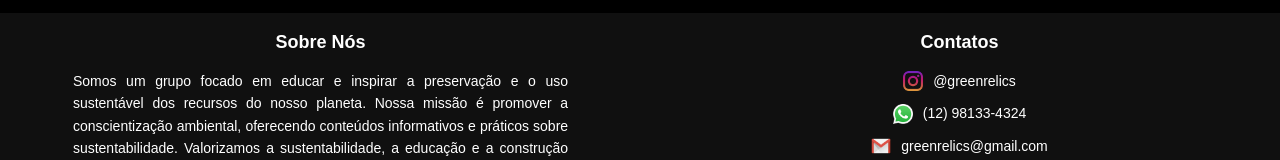
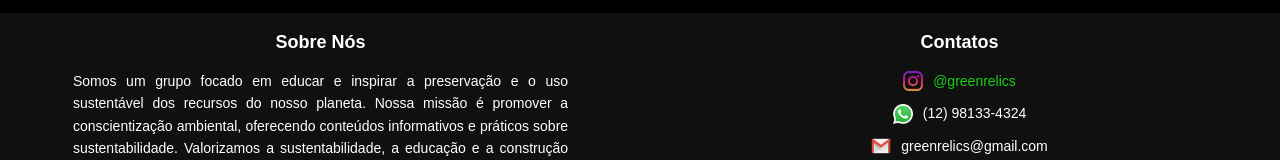
Before and after one commit to rafael-staine/greenrelics, a plain HTML site: page index.html in a window 1280 px wide. In both pictures the pointer is over the element "@greenrelics". Shown: the part 4328-4488 px from the top of the page. Drawn offline with Linux system fonts and the light colour scheme.

Commit message:
atualizando footer

```diff
--- a/css/style2.css
+++ b/css/style2.css
@@ -364,6 +364,11 @@ header {
     line-height: 1.6;
 }
 
+.text-social:hover {
+    color: var(--green2);
+    transition: 0.3s;
+  }
+
 .item {
     display: flex;
     align-items: center;
--- a/css/styleprincipal.css
+++ b/css/styleprincipal.css
@@ -482,6 +482,11 @@ header {
   line-height: 1.6;
 }
 
+.text-social:hover {
+  color: var(--green2);
+  transition: 0.3s;
+}
+
 .item {
   display: flex;
   align-items: center;
```
